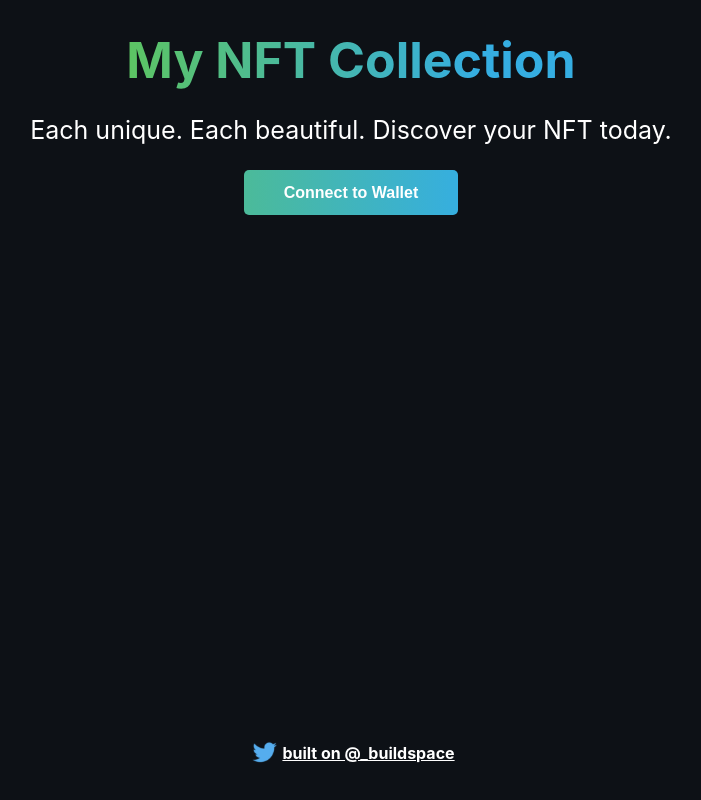
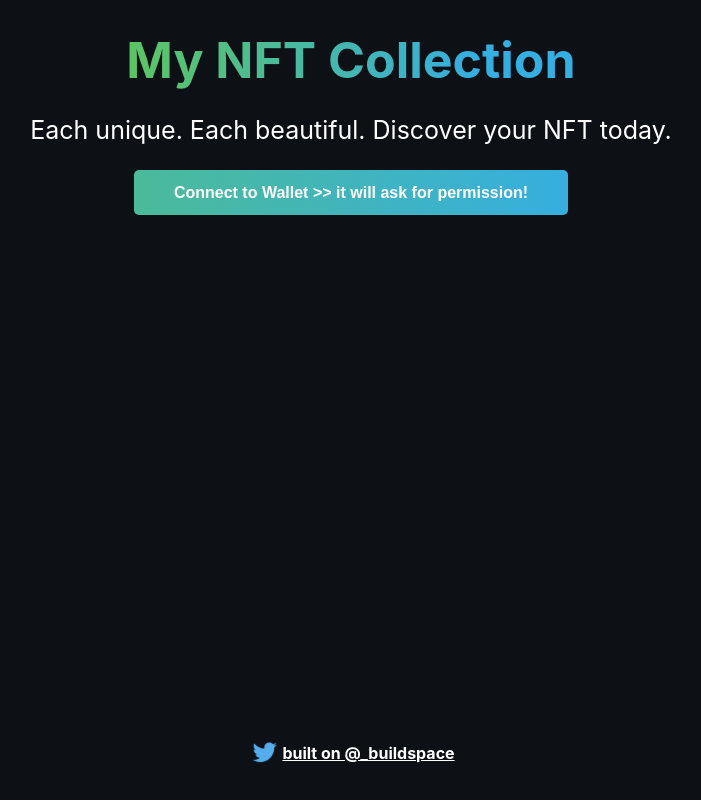
Before and after one commit to buildspace/buildspace-nft-course-starter, a React (Create React App) app: page / in a window 1280 px wide. Shown: the whole page, without its empty margins (289-990 px from the left). Built offline with nearby package versions, Linux system fonts and the light colour scheme.

Commit message:
Update App.js

```diff
--- a/src/App.js
+++ b/src/App.js
@@ -12,7 +12,7 @@ const App = () => {
   // Render Methods
   const renderNotConnectedContainer = () => (
     <button className="cta-button connect-wallet-button">
-      Connect to Wallet
+      Connect to Wallet >> it will ask for permission!
     </button>
   );
 
```
